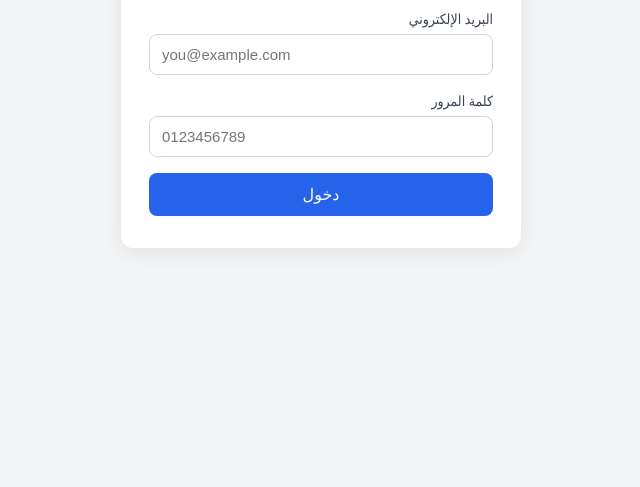
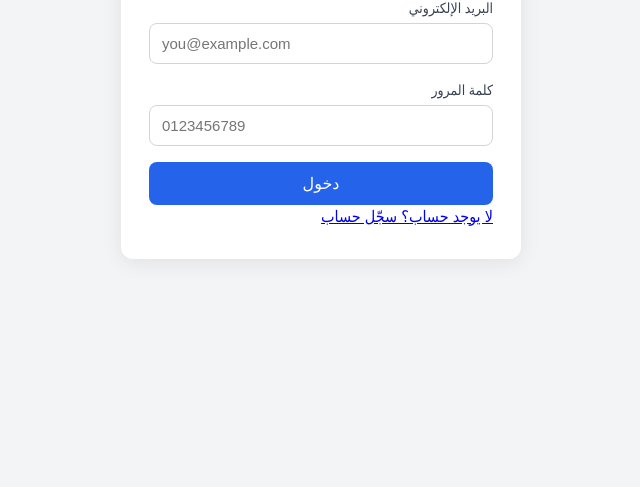
Before and after one commit to laithmaher/node-users-courses-crud, a website: page public/login.html in a window 1280 px wide. Shown: the part 313-800 px from the top of the page, without its empty margins (319-959 px from the left). Drawn offline with Linux system fonts and the light colour scheme.

Commit message:
login.html

```diff
--- a/public/login.html
+++ b/public/login.html
@@ -130,6 +130,7 @@
                     <input type="password" id="password" placeholder="0123456789" required minlength="6" />
                 </div>
                 <button type="submit" class="main" id="submitBtn">دخول</button>
+                <a href="/signup.html"> لا يوجد حساب؟ سجّل حساب </a>
             </form>
         </div>
 
```
